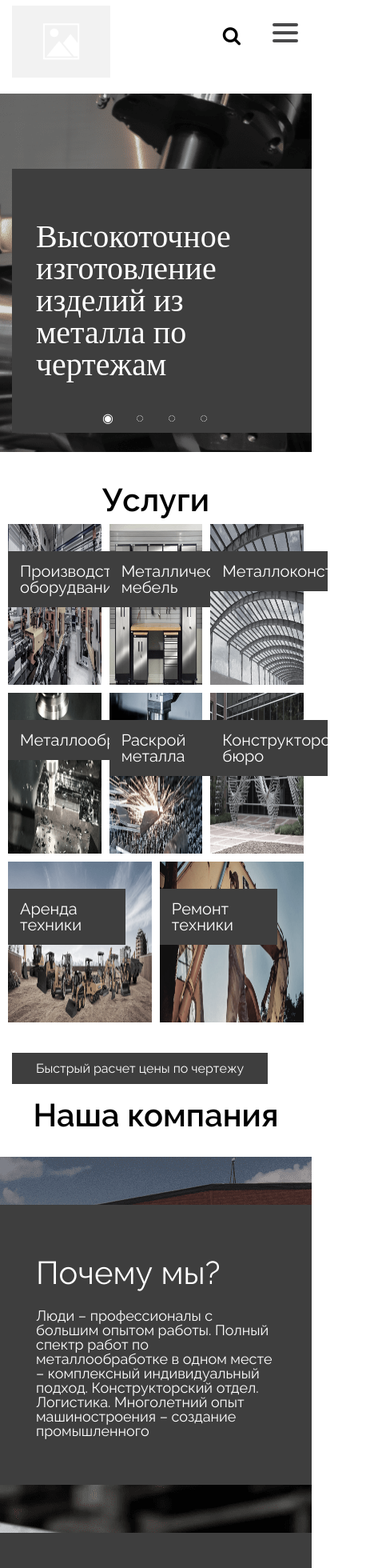
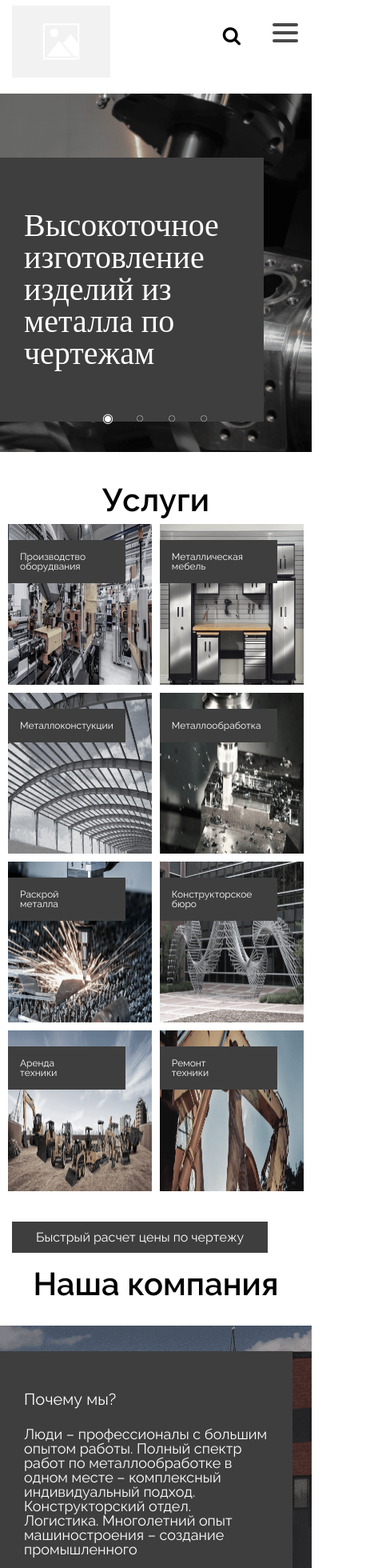
Before and after one commit to Karina1213/layout, a React (Create React App) app: page / in a window 390 px wide. Shown: the top 1960 px of the page at 80% size, 473 px wide, since content can reach past the window. Built offline with nearby package versions, Linux system fonts and the light colour scheme.

Commit message:
added responsive

```diff
--- a/src/assets/styles/css/Card.css
+++ b/src/assets/styles/css/Card.css
@@ -5,8 +5,16 @@
     background-color: #3E3E3E;
     padding: 65px 30px;
     position: absolute;
-    top: 60px;
-    max-width: 751px; }
+    max-width: 751px;
+    top: 2em; }
+    @media only screen and (max-width: 600px) {
+      .card__box {
+        padding: 50px 15px; } }
+    .card__box--left {
+      left: 0;
+      right: 1.5em; }
+    .card__box--right {
+      right: 0; }
   .card__image {
     width: 100%;
     max-height: 380px;
@@ -14,3 +22,12 @@
     object-fit: cover; }
   .card__title {
     margin-bottom: 25px; }
+    @media only screen and (max-width: 600px) {
+      .card__title {
+        font-size: 20px; } }
+  @media only screen and (max-width: 600px) {
+    .card__content {
+      font-size: 18px; } }
+  @media only screen and (max-width: 360px) {
+    .card__content {
+      font-size: 12px; } }
--- a/src/components/Button/Button.js
+++ b/src/components/Button/Button.js
@@ -6,7 +6,7 @@ export const Button = (props) => {
     const mixin = props.mixin;
 
     return (
-        <a className={`button ${mixin}`} href='#'>
+        <a href='#' className={`button ${mixin}`} href='#'>
             {children}
         </a>)
 };
--- a/src/components/Card/Card.js
+++ b/src/components/Card/Card.js
@@ -5,10 +5,10 @@ import {Container} from "../Container/Container";
 
 
 export const Card = (props) => {
-
+    const classes = (props.id == 23) ? 'card__box--left' : 'card__box--right'
     return (
         <div className={`card`}>
-            <div className='card__box'>
+            <div className={`card__box ${classes}`}>
                 <Container>
                     <Typography mixin='card__title' xxlFontSize primary> {props.title}</Typography>
                     <Typography mixin='card__content' lgFontSize primary> {props.content}</Typography>
--- a/src/components/Card/Card.scss
+++ b/src/components/Card/Card.scss
@@ -5,11 +5,23 @@
   margin-bottom: 30px;
 
   &__box {
+    @include breakpoint(600) {
+      padding: 50px 15px;
+    }
     background-color: #3E3E3E;
     padding: 65px 30px;
     position: absolute;
-    top: 60px;
     max-width: 751px;
+    top: 2em;
+
+    &--left {
+      left: 0;
+      right: 1.5em;
+    }
+
+    &--right {
+      right: 0;
+    }
   }
 
   &__image {
@@ -21,5 +33,17 @@
 
   &__title {
     margin-bottom: 25px;
+    @include breakpoint(600) {
+      font-size: 20px;
+    }
+  }
+
+  &__content {
+    @include breakpoint(600) {
+      font-size: 18px;
+    }
+    @include breakpoint(360) {
+      font-size: 12px;
+    }
   }
 }
--- a/src/components/Container/Container.scss
+++ b/src/components/Container/Container.scss
@@ -4,7 +4,7 @@
 
 @media (min-width: 576px) {
   .container {
-    max-width: 566px;
+    max-width: 563px;
     margin: auto;
     padding: 0;
   }
@@ -12,24 +12,30 @@
 
 @media (min-width: 768px) {
   .container {
-    max-width: 756px;
+    max-width: 753px;
   }
 }
 
 @media (min-width: 992px) {
   .container {
-    max-width: 982px;
+    max-width: 980px;
+  }
+}
+
+@media (min-width: 1280px) {
+  .container {
+    max-width: 1260px;
   }
 }
 
 @media (min-width: 1360px) {
   .container {
-    max-width: 1260px;
+    max-width: 1350px;
   }
 }
 
 @media (min-width: 1460px) {
   .container {
-    max-width: 1360px;
+    max-width: 1450px;
   }
 }
--- a/src/components/Dropdown/Dropdown.js
+++ b/src/components/Dropdown/Dropdown.js
@@ -30,7 +30,7 @@ export class Dropdown extends React.Component {
     itemList = props => {
         const list = props.map((item) => (
             <li>
-                <img onClick={this.handleFlag} className="dropdown__item"
+                <img alt = 'flag' onClick={this.handleFlag} className="dropdown__item"
                      key={item} src={item}/>
             </li>
         ));
@@ -48,7 +48,7 @@ export class Dropdown extends React.Component {
             <div className={isOpen ? "dropdown active" : "dropdown"}
                  onClick={this.handleClick}>
 
-                <img src={flag}/>
+                <img alt='flag' src={flag}/>
                 <span className="dropdown__elem"></span>
                 {this.itemList(this.flags)}
             </div>
--- a/src/components/Gallery/Gallery.scss
+++ b/src/components/Gallery/Gallery.scss
@@ -1,3 +1,5 @@
+@import '../../assets/styles/scss/slyles.scss';
+
 .gallery {
   display: flex;
   flex-wrap: wrap;
@@ -17,6 +19,9 @@
 
     &--small {
       width: 33.33%;
+      @include breakpoint(992) {
+        width: 49.95%;
+      }
     }
   }
 
--- a/src/components/MainCard/MainCard.scss
+++ b/src/components/MainCard/MainCard.scss
@@ -11,10 +11,15 @@
   }
 
   &__content{
+    @include breakpoint(600) {
+      font-size: $sm-font-size;
+    }
+    max-width: 751px;
     padding: 65px 30px;
     background-color: $darkGrey;
     position: absolute;
-    top: 94px;
-    max-width: 751px;
+    top: 2em;
+    right: 1.5em;
+    left: 0;
   }
 }
--- a/src/components/Navigation/Navigation.js
+++ b/src/components/Navigation/Navigation.js
@@ -29,7 +29,7 @@ export const Navigation = (props) => {
     if (burgerMenu == 'true') {
         navBar.unshift(burgerNavBar)
     }
-    const classes = burgerMenu == 'true' ? 'navigation__burger' : 'navigation__link';
+    const classes = burgerMenu === 'true' ? 'navigation__burger' : 'navigation__link';
     const render = navBar.map((nav, n) => {
 
         return (
--- a/src/components/ServicesCard/ServicesCard.scss
+++ b/src/components/ServicesCard/ServicesCard.scss
@@ -18,6 +18,10 @@
     top: 1.7em;
     right: 4em;
     left: 0em;
+    @include breakpoint(768) {
+      right: 3em;
+      font-size: 12px;
+    }
   }
   &:hover{
     cursor: pointer;
```
